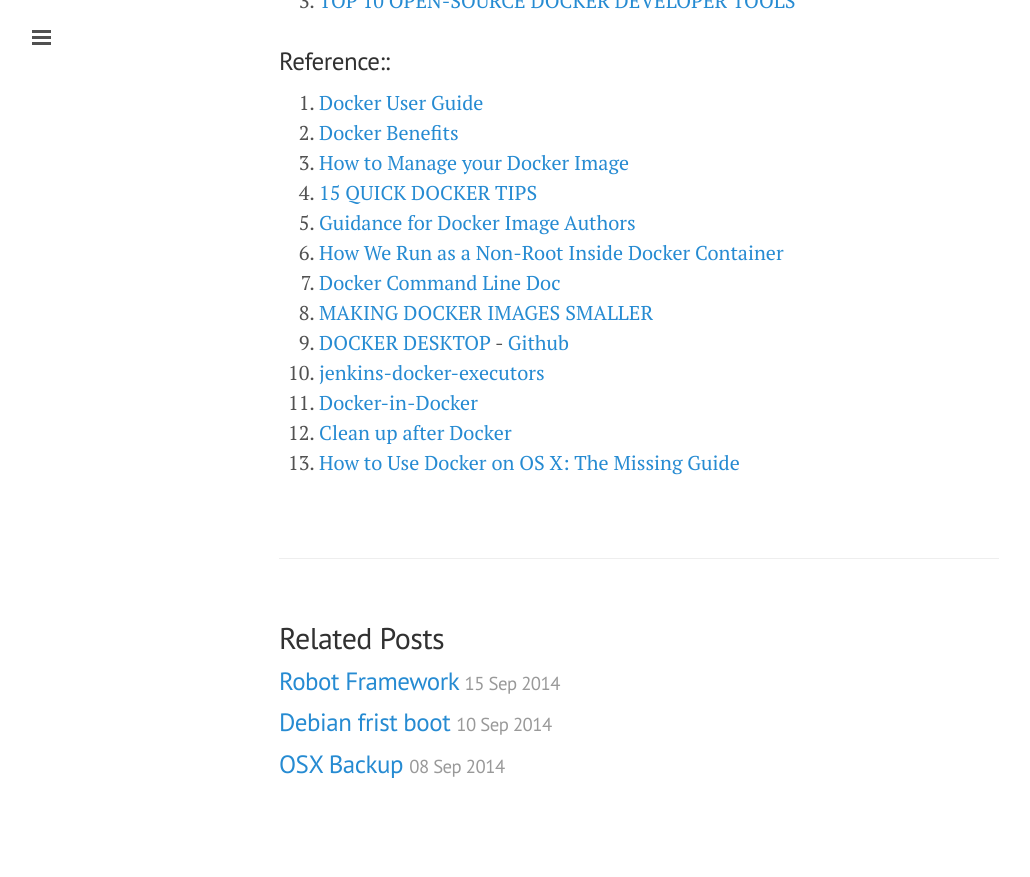
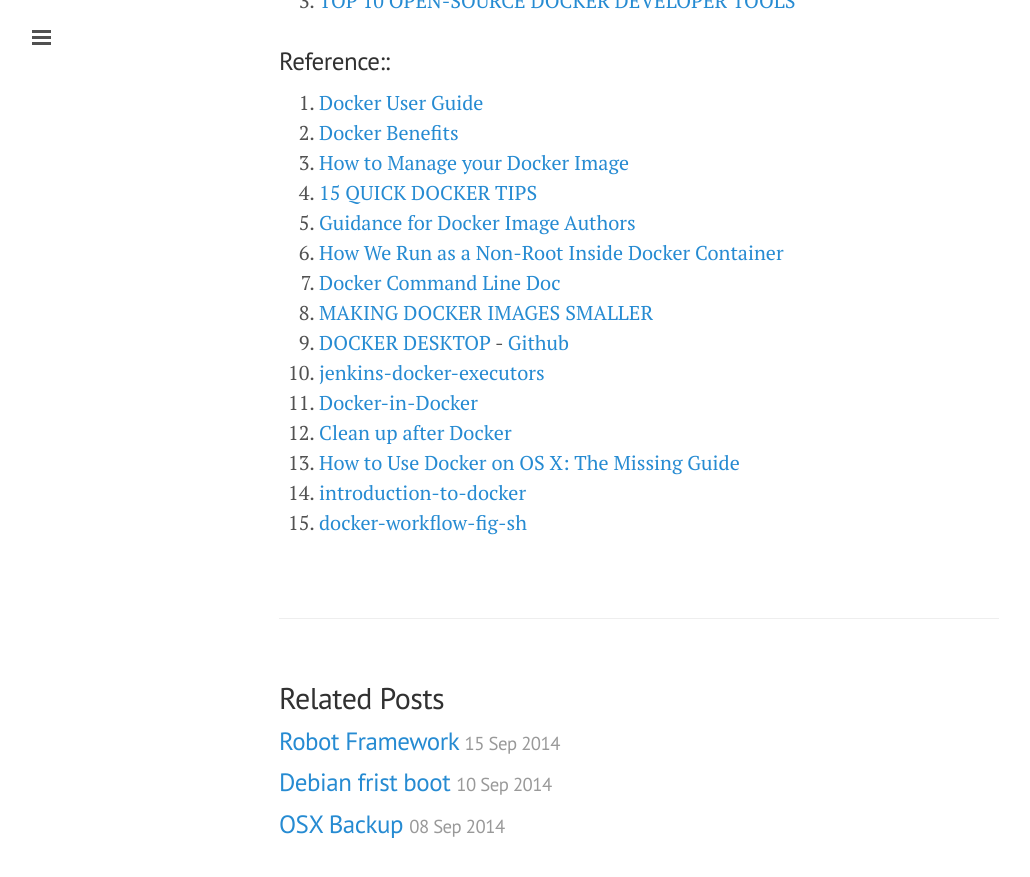
Before and after one commit to ibotdotout/ibotdotout.github.io, a Jekyll site: the page built from _posts/2014-09-11-docker.md, in a window 1280 px wide and 900 px high, scrolled down 3214 px. Shown: the top 877 px of the window, without its empty margins (1-1031 px from the left). Built offline with Jekyll 4.4.1, drawn with Linux system fonts in a browser that asks for light colours; Markdown is read by kramdown in place of the engine named in the settings; before the commit the page ends 4054 px from its top, so only the background shows below that.

Commit message:
update docker ref

```diff
--- a/_posts/2014-09-11-docker.md
+++ b/_posts/2014-09-11-docker.md
@@ -146,3 +146,5 @@ sudo service docker restart
 10. [Docker-in-Docker](https://github.com/jpetazzo/dind)
 11. [Clean up after Docker](http://blog.stefanxo.com/2014/02/clean-up-after-docker/)
 12. [How to Use Docker on OS X: The Missing Guide](http://viget.com/extend/how-to-use-docker-on-os-x-the-missing-guide)
+13. [introduction-to-docker](http://www.slideshare.net/winggundamth/introduction-to-docker-40139950)
+14. [docker-workflow-fig-sh](http://www.syncano.com/docker-workflow-fig-sh/)
```
